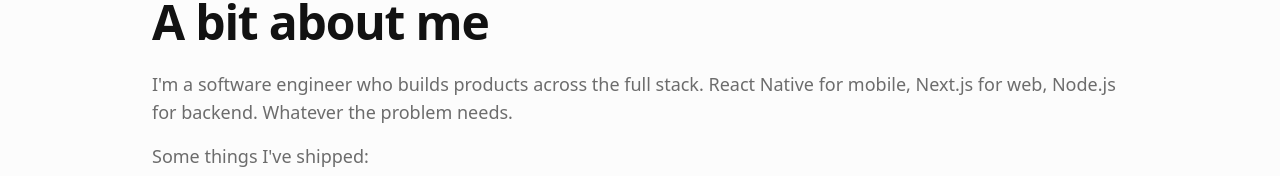
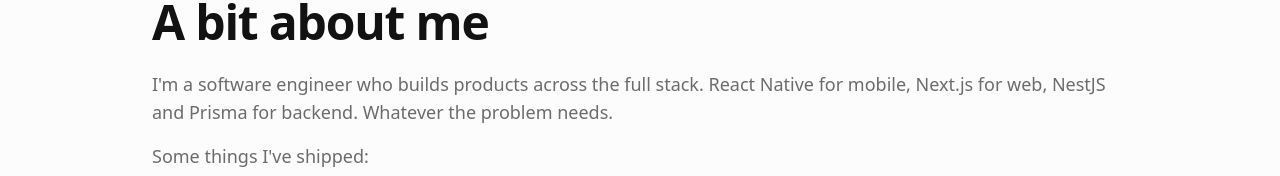
Before and after one commit to PrasanBora/portfolio3.0, a Next.js app: page /about in a window 1280 px wide. Shown: the part 211-387 px from the top of the page. Built offline with nearby package versions, Linux system fonts and the light colour scheme.

Commit message:
fix: update backend technologies mentioned in About section

```diff
--- a/app/about/page.tsx
+++ b/app/about/page.tsx
@@ -26,7 +26,7 @@
             viewport={{ once: true }}
             transition={{ duration: 0.35 }}>
             I&apos;m a software engineer who builds products across the full stack.
-            React Native for mobile, Next.js for web, Node.js for backend.
+            React Native for mobile, Next.js for web, NestJS and Prisma for backend.
             Whatever the problem needs.
           </motion.p>
           <motion.p
```
